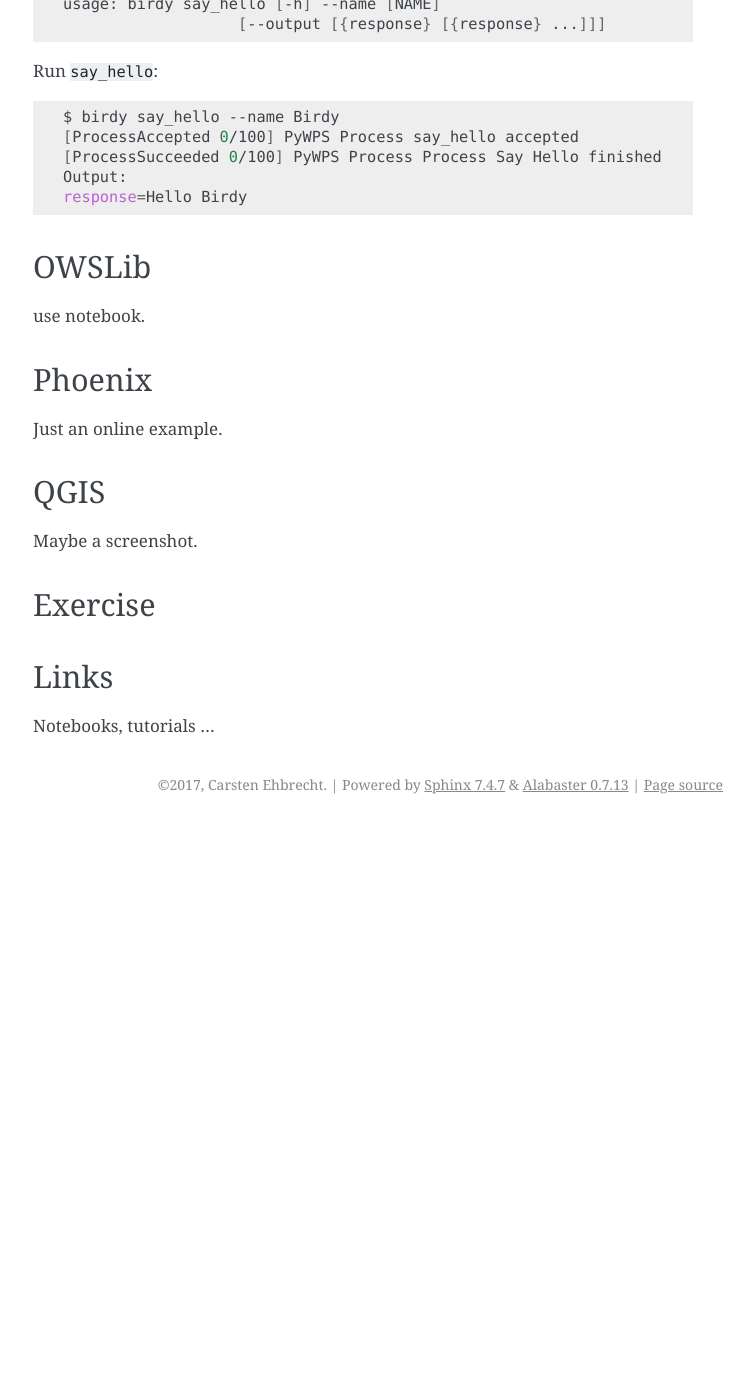
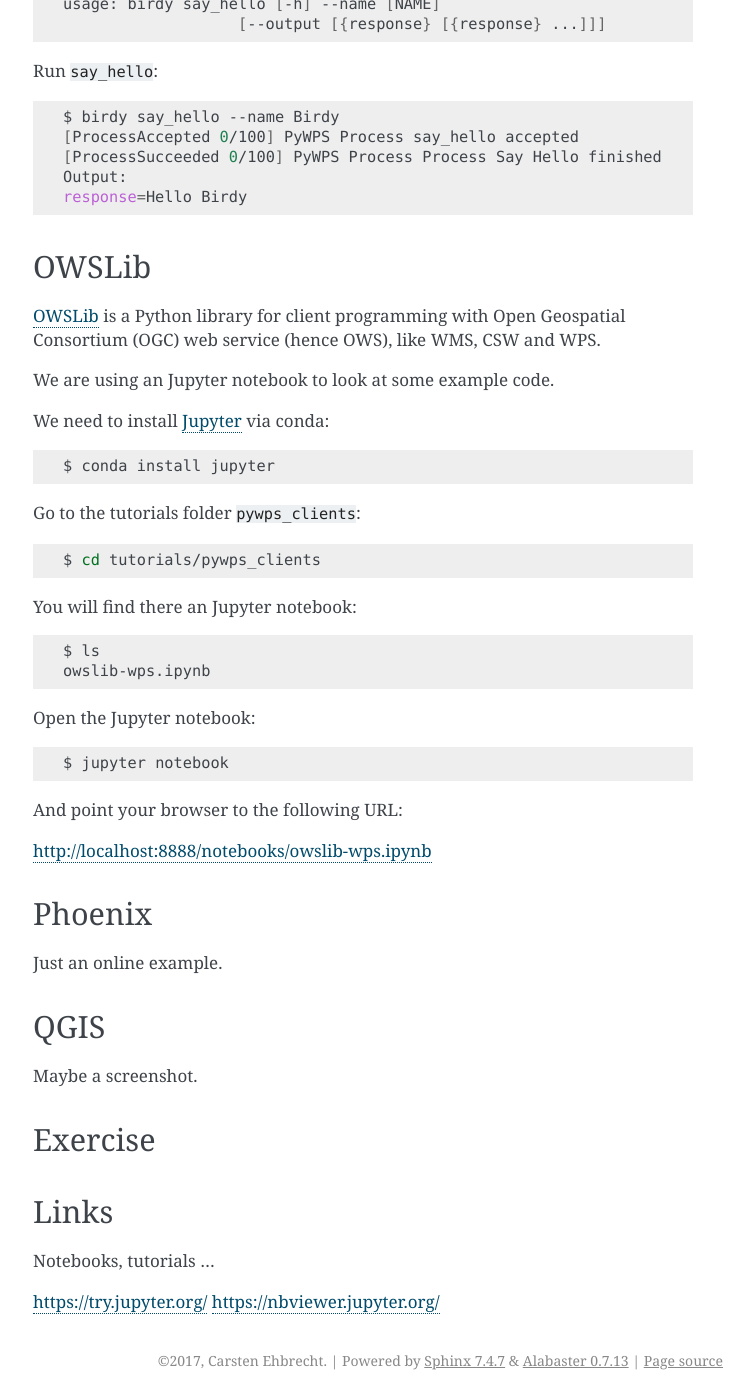
Before and after one commit to bird-house/birdhouse-workshop, a Sphinx documentation site: the page built from docs/source/pywps/clients.rst, in a window 1280 px wide and 1400 px high, scrolled down 1100 px. Shown: the whole window, without its empty margins (387-1140 px from the left). Built offline with Sphinx 7.4.7, drawn with Linux system fonts in a browser that asks for light colours; before the commit the page ends 1924 px from its top, so only the background shows below that; some of the changed text lies outside the part shown.

Commit message:
added owslib

```diff
--- a/docs/source/pywps/clients.rst
+++ b/docs/source/pywps/clients.rst
@@ -74,7 +74,40 @@
 OWSLib
 ------
 
-use notebook.
+`OWSLib <https://geopython.github.io/OWSLib/>`_ is a Python library for client programming
+with Open Geospatial Consortium (OGC) web service (hence OWS), like WMS, CSW and WPS.
+
+We are using an Jupyter notebook to look at some example code.
+
+We need to install `Jupyter <https://jupyter.org/>`_ via conda:
+
+.. code-block:: bash
+
+   $ conda install jupyter
+
+Go to the tutorials folder ``pywps_clients``:
+
+.. code-block:: bash
+
+    $ cd tutorials/pywps_clients
+
+You will find there an Jupyter notebook:
+
+.. code-block:: bash
+
+    $ ls
+    owslib-wps.ipynb
+
+Open the Jupyter notebook:
+
+.. code-block:: bash
+
+   $ jupyter notebook
+
+And point your browser to the following URL:
+
+http://localhost:8888/notebooks/owslib-wps.ipynb
+
 
 Phoenix
 -------
@@ -93,3 +126,6 @@
 -----
 
 Notebooks, tutorials ...
+
+https://try.jupyter.org/
+https://nbviewer.jupyter.org/
```
Also changed, not shown: other parts of docs/source/pywps/clients.rst (+1 -1 lines).
